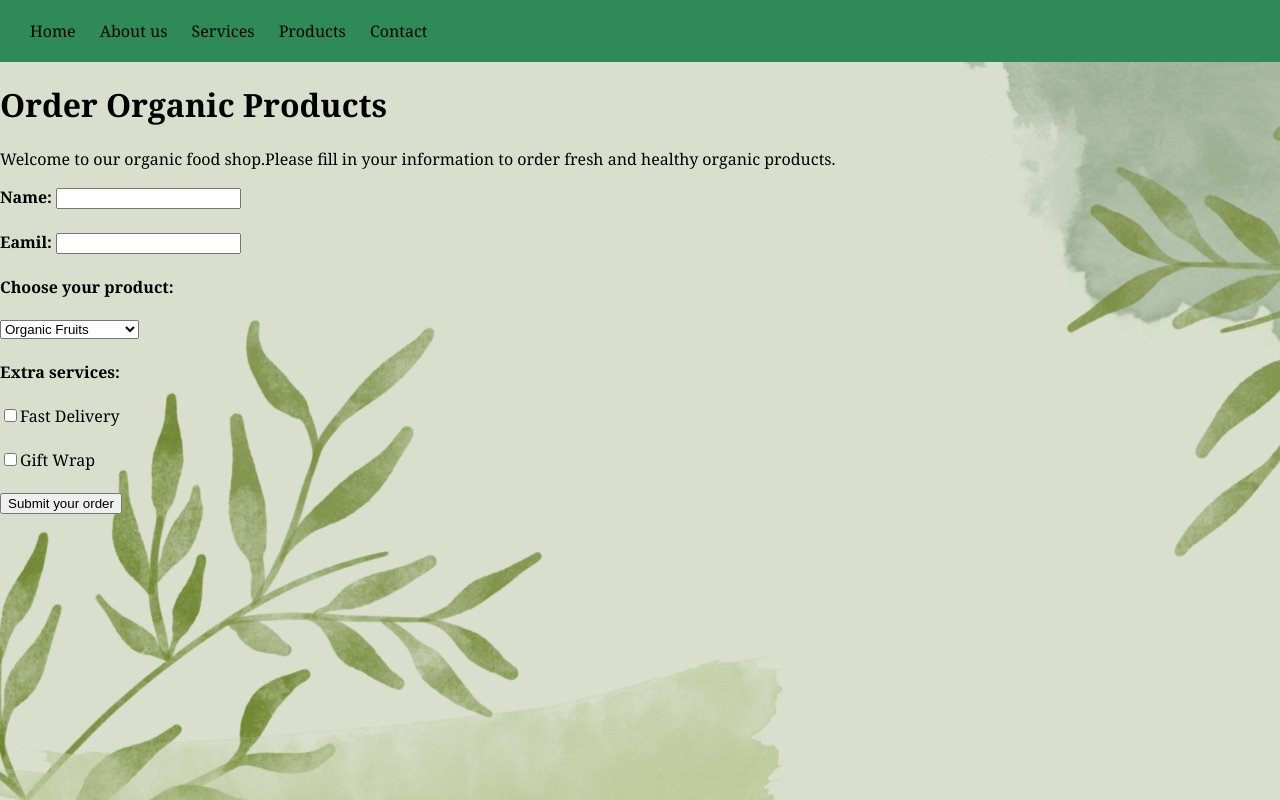
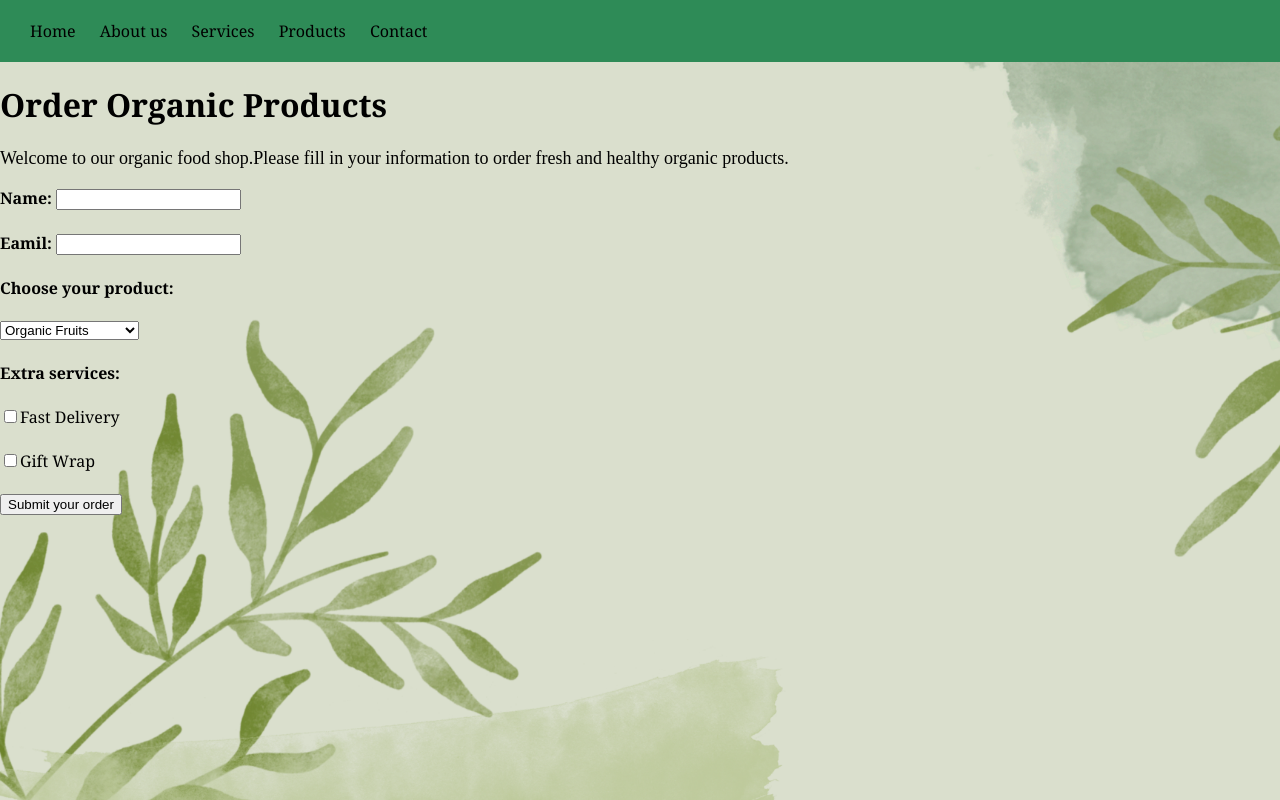
Before and after one commit to mnr88888/Organicfoodshop, a plain HTML site: page services.html in a window 1280 px wide. Drawn offline with Linux system fonts and the light colour scheme.

Commit message:
services.html

```diff
--- a/services.html
+++ b/services.html
@@ -6,6 +6,9 @@ body{font-family:"Georgia",serif;
      background-image:url("bk.png");
      background-size:cover;
      margin: 0;}
+     p {font-family: serif;
+color:black;
+font-size: 18px;}
 ul {list-style-type: none;
 background-color: seagreen;
 padding: 20px;}
```
